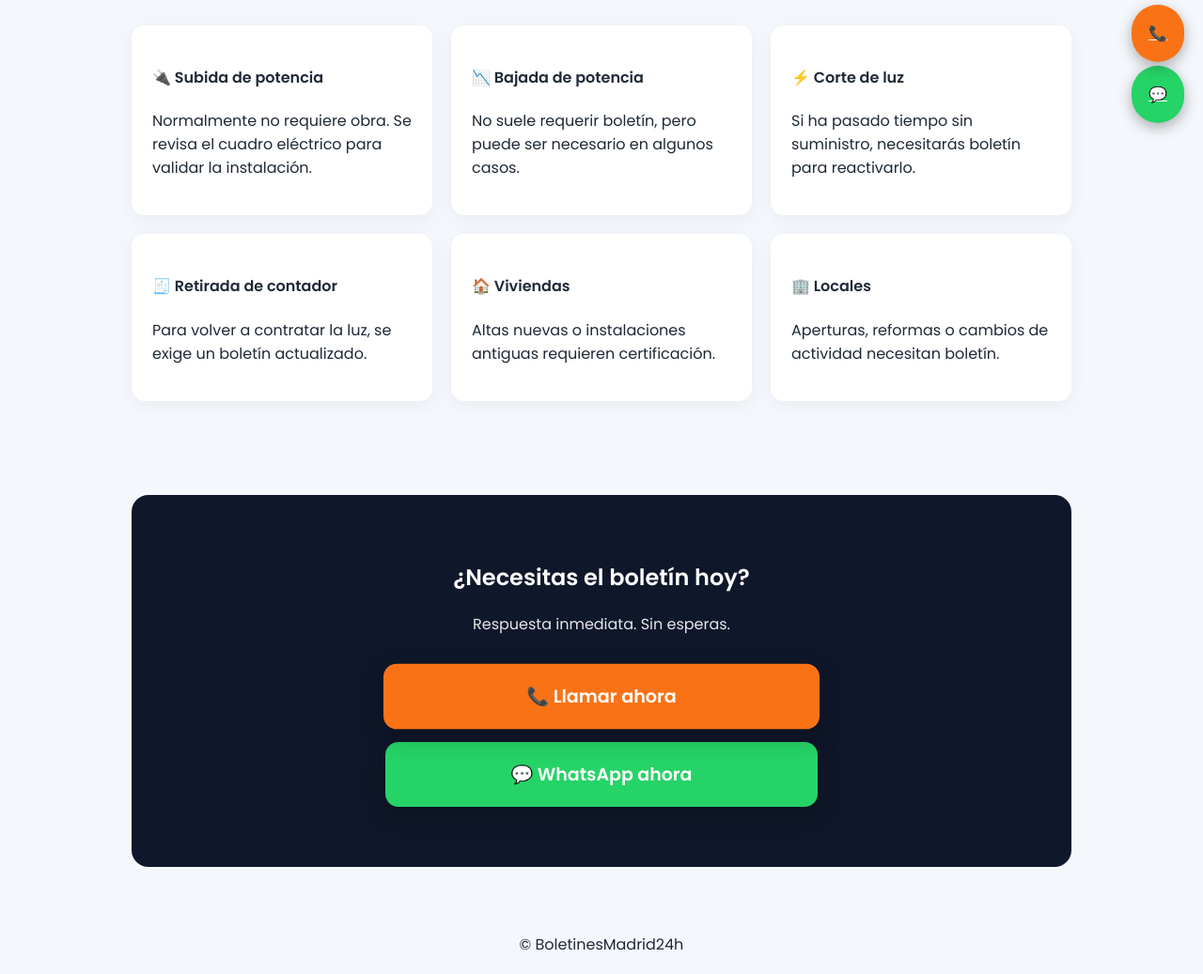
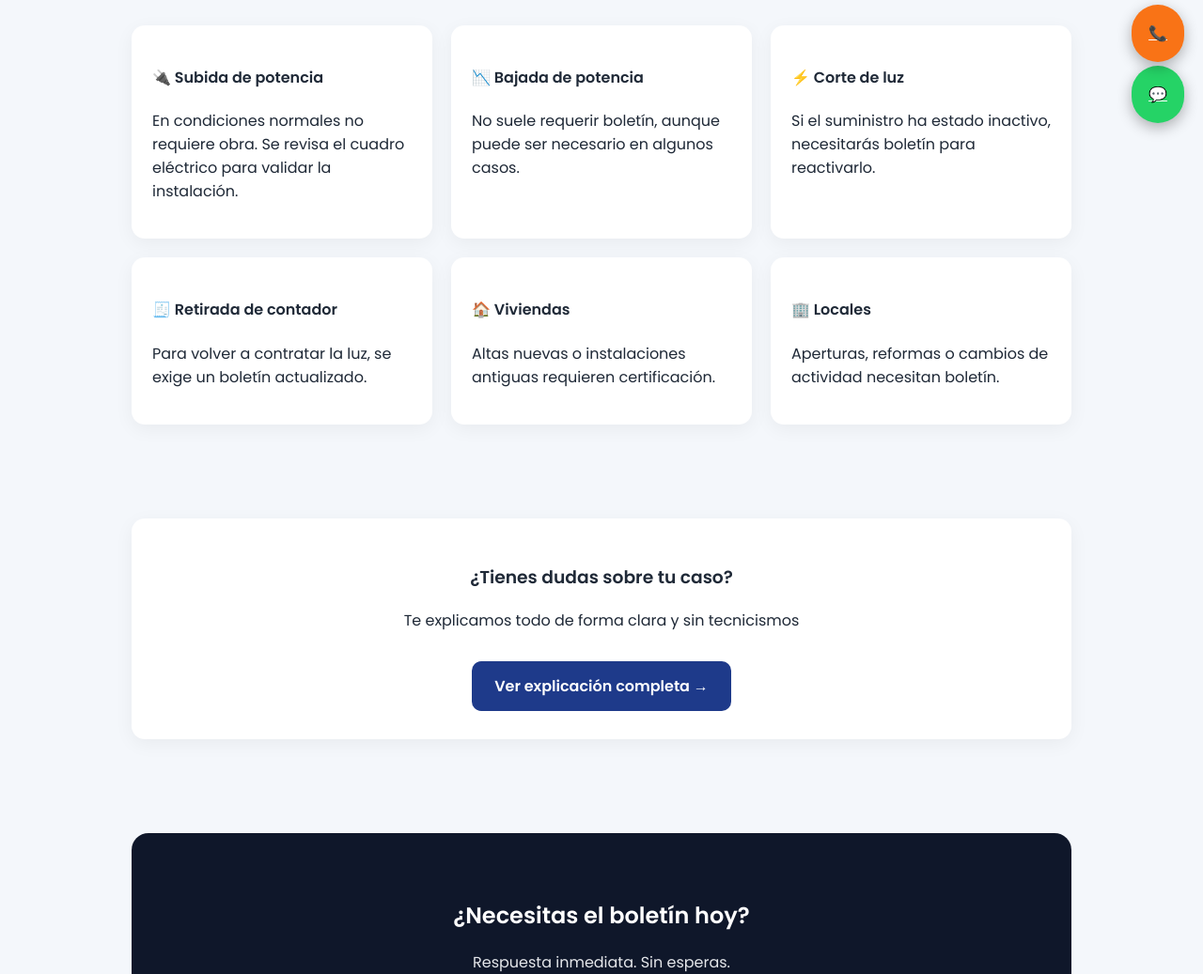
Before and after one commit to boletinesmadrid24h/boletinesmadrid24h, a plain HTML site: page index.html in a window 1280 px wide. Shown: the part 649-1686 px from the top of the page at 94% size. Drawn offline with Linux system fonts and the light colour scheme.

Commit message:
Update index.html

```diff
--- a/index.html
+++ b/index.html
@@ -29,7 +29,7 @@ h2 { margin-bottom:20px; }
   margin-top: 30px;
 }
 
-/* BOTONES PRO */
+/* BOTONES */
 .btn-big {
   display: block;
   width: 90%;
@@ -45,10 +45,8 @@ h2 { margin-bottom:20px; }
   box-shadow: 0 8px 25px rgba(0,0,0,0.25);
 }
 
-/* EFECTO VISUAL */
 .btn-big:hover {
   transform: scale(1.08);
-  box-shadow: 0 12px 35px rgba(0,0,0,0.35);
 }
 
 /* ANIMACIÓN */
@@ -99,7 +97,16 @@ section {
   font-weight: 500;
 }
 
-/* CTA FINAL CORREGIDO */
+/* BLOQUE EXPLICACIÓN */
+.info-box {
+  background: white;
+  border-radius: 14px;
+  padding: 30px;
+  box-shadow: 0 5px 20px rgba(0,0,0,0.05);
+  text-align: center;
+}
+
+/* CTA FINAL */
 .cta-final {
   background: #0f172a;
   color: white;
@@ -108,13 +115,8 @@ section {
   text-align: center;
 }
 
-.cta-final h2 {
-  color: white;
-}
-
-.cta-final p {
-  color: #e5e7eb;
-}
+.cta-final h2 { color: white; }
+.cta-final p { color: #e5e7eb; }
 
 footer {
   text-align: center;
@@ -149,17 +151,17 @@ footer {
 
       <div class="card">
         <h4>🔌 Subida de potencia</h4>
-        <p>Normalmente no requiere obra. Se revisa el cuadro eléctrico para validar la instalación.</p>
+        <p>En condiciones normales no requiere obra. Se revisa el cuadro eléctrico para validar la instalación.</p>
       </div>
 
       <div class="card">
         <h4>📉 Bajada de potencia</h4>
-        <p>No suele requerir boletín, pero puede ser necesario en algunos casos.</p>
+        <p>No suele requerir boletín, aunque puede ser necesario en algunos casos.</p>
       </div>
 
       <div class="card">
         <h4>⚡ Corte de luz</h4>
-        <p>Si ha pasado tiempo sin suministro, necesitarás boletín para reactivarlo.</p>
+        <p>Si el suministro ha estado inactivo, necesitarás boletín para reactivarlo.</p>
       </div>
 
       <div class="card">
@@ -182,7 +184,32 @@ footer {
   </div>
 </section>
 
-<!-- CTA FINAL BIEN HECHO -->
+<!-- BLOQUE EXPLICACIÓN -->
+<section>
+  <div class="container">
+
+    <div class="info-box">
+      <h3>¿Tienes dudas sobre tu caso?</h3>
+      <p>Te explicamos todo de forma clara y sin tecnicismos</p>
+
+      <a href="boletin-electrico.html" style="
+        display:inline-block;
+        margin-top:15px;
+        background:#1e3a8a;
+        color:white;
+        padding:14px 24px;
+        border-radius:10px;
+        text-decoration:none;
+        font-weight:600;
+      ">
+        Ver explicación completa →
+      </a>
+    </div>
+
+  </div>
+</section>
+
+<!-- CTA FINAL -->
 <section>
   <div class="container">
     <div class="cta-final">
```
